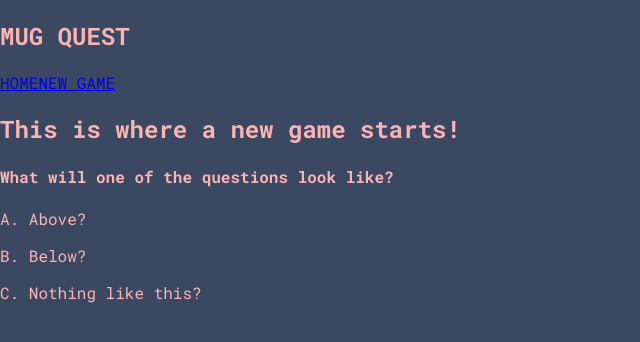
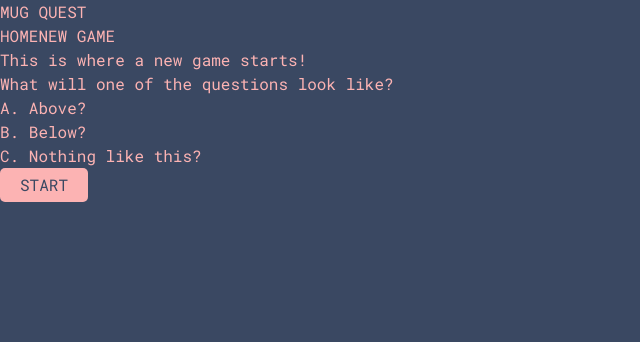
Before and after one commit to kirsty-m/mug_game_project, a Next.js app in the folder game/: page /newgame in a window 1280 px wide. Shown: the top 342 px of the page, without its empty margins (0-640 px from the left). Built offline with nearby package versions, Linux system fonts and the light colour scheme.

Commit message:
editing ui elements

```diff
--- a/game/app/components/CreatePlayer.js
+++ b/game/app/components/CreatePlayer.js
@@ -2,7 +2,7 @@ import React from 'react'
 
 export default function CreatePlayer() {
   return (
-    <div className='characterQuestions'>
+    <div className='flex'>
       <h4>What will one of the questions look like?</h4>
       <p>A. Above?</p>
       <p>B. Below?</p>
--- a/game/app/globals.css
+++ b/game/app/globals.css
@@ -1,30 +1,6 @@
-/* @tailwind base;
+@tailwind base;
 @tailwind components;
 @tailwind utilities;
-
-:root {
-  --foreground-rgb: 0, 0, 0;
-  --background-start-rgb: 214, 219, 220;
-  --background-end-rgb: 255, 255, 255;
-}
-
-@media (prefers-color-scheme: dark) {
-  :root {
-    --foreground-rgb: 255, 255, 255;
-    --background-start-rgb: 0, 0, 0;
-    --background-end-rgb: 0, 0, 0;
-  }
-}
-
-body {
-  color: rgb(var(--foreground-rgb));
-  background: linear-gradient(
-      to bottom,
-      transparent,
-      rgb(var(--background-end-rgb))
-    )
-    rgb(var(--background-start-rgb));
-} */
 
 
 body {
@@ -60,3 +36,38 @@ body {
   flex-direction: column;
 
 }
+
+.sign-in{
+  display: flex;
+  flex-direction: column;
+  align-items: center;
+  justify-content: space-between;
+}
+
+.sign-in-input{
+  display: flex;
+  flex-direction: column;
+  margin: 10px;
+  padding: 10px;
+  gap: 10px;
+}
+
+.sign-in-buttons{
+  display: flexbox;
+  padding: 5px;
+  background-color: #FCB3B3;
+  color: #3A4862;
+  justify-content:space-around
+}
+
+.button{
+  background-color: #FCB3B3;
+  color: #3A4862;
+  padding:5px 20px;
+  border-radius: 5px;
+  cursor: pointer;
+}
+
+.button:hover{
+  background-color: white;
+}
--- a/game/app/newgame/page.js
+++ b/game/app/newgame/page.js
@@ -6,6 +6,10 @@ export default function newgame() {
 
         <h2>This is where a new game starts!</h2>
         <CreatePlayer/>
+        <form action='/play'>
+            <input className="button" type='submit' value='START'/>
+        </form>
+
 
     </main>
   )
--- a/game/app/play/page.js
+++ b/game/app/play/page.js
@@ -1,5 +1,5 @@
-import Narrative from "../components/gameplay/Narrative";
-import OptionList from "../components/gameplay/OptionList";
+import Narrative from "../components/Narrative";
+import OptionList from "../components/OptionList";
 
 export default function page() {
   return (
```
Also changed, not shown: game/app/components/auth.js (+9 -6 lines), game/tailwind.config.js (+14 -16 lines), 1 other file (tests, documents, lock files or other folders).
